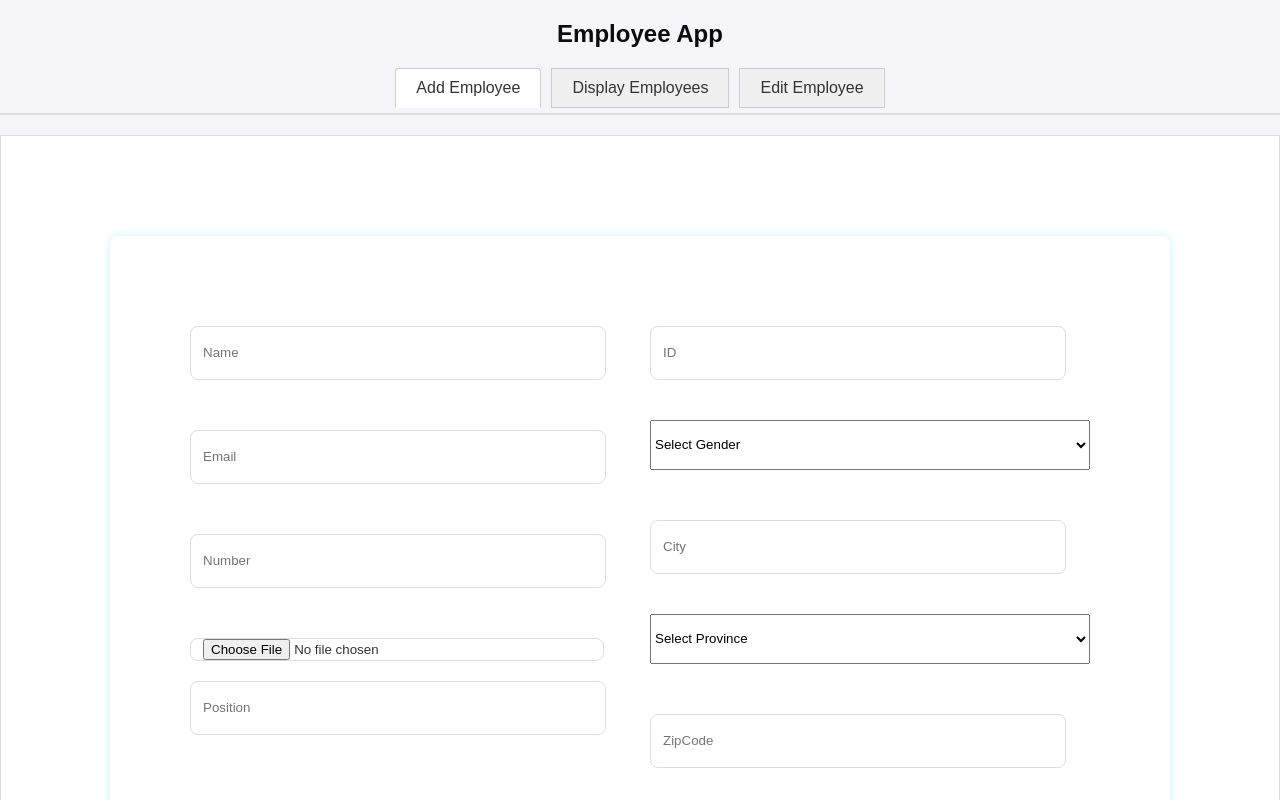
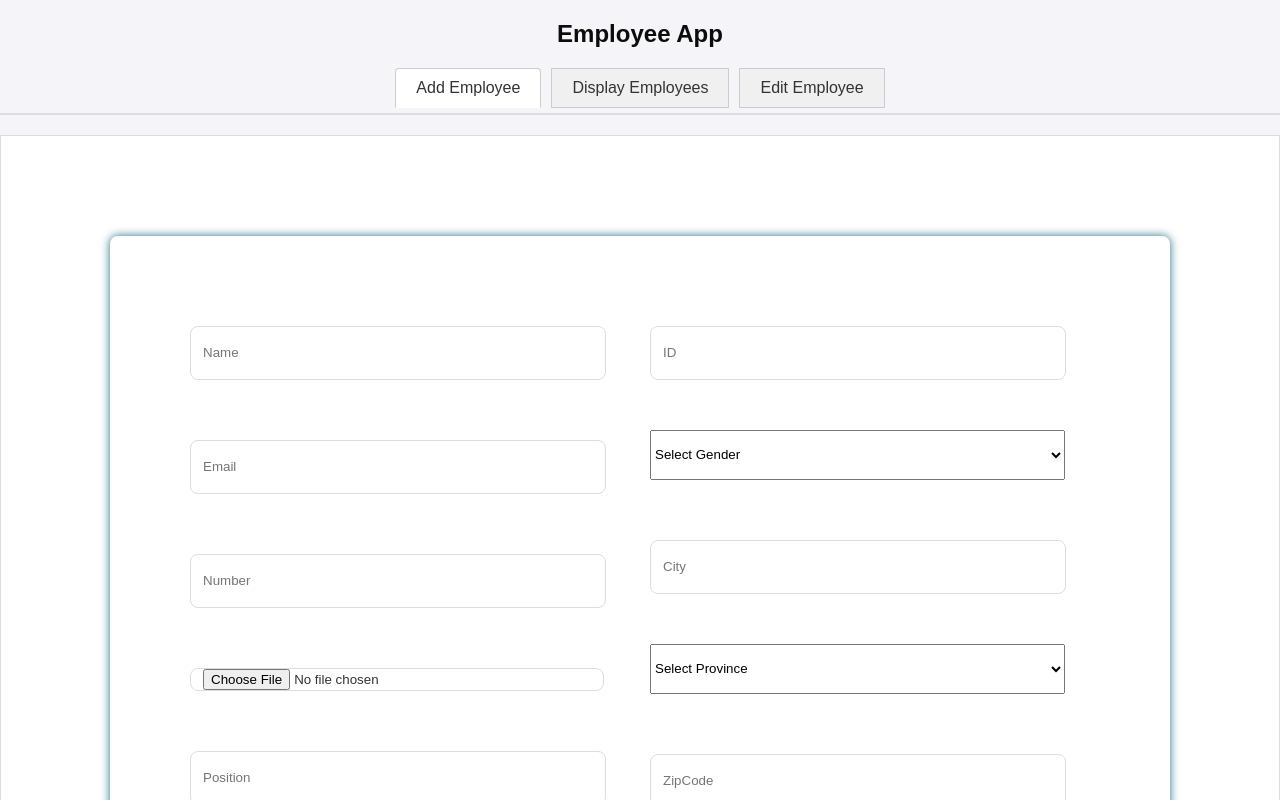
Before and after one commit to Llewellynhtml/employee-front, a React (Create React App) app: page / in a window 1280 px wide. Shown: the top 800 px of the page. Built offline with nearby package versions, Linux system fonts and the light colour scheme.

Commit message:
third repo

```diff
--- a/src/App.css
+++ b/src/App.css
@@ -166,7 +166,7 @@ table {
   width: 100%;
   margin-top: 20px;
   border-collapse: collapse;
-  box-shadow: 0 2px 8px rgba(0, 0, 0, 0.1);
+  box-shadow: 0 0 10px rgb(14, 26, 29);
 }
 
 th, td {
@@ -358,7 +358,7 @@ th {
 .column {
   flex: 1;
   padding: 20px;
-  box-shadow: 0 0 10px rgba(0, 0, 0, 0.1);
+  box-shadow: 0 0 10px rgba(42, 99, 128, 0.1);
   border-radius: 8px;
 }
 
@@ -395,7 +395,7 @@ th {
   grid-template-columns: repeat(auto-fit, minmax(300px, 1fr));
   gap: 20px;
   padding: 20px;
-  box-shadow: 0 0 10px rgba(2, 194, 243, 0.23);
+  box-shadow: 0 0 10px rgb(37, 114, 133);
   margin: 80px auto;
   max-width: 900px;
   background-color: #ffffff;
@@ -418,14 +418,14 @@ th {
 .input-image,
 .select-gender,
 .select-province {
-  width: 100%;
+  width: 415px;
   height: 50px;
-  margin-bottom: 40px;
+  margin-bottom: 50px;
 }
 
 .input-image {
   height: auto;
-  margin-bottom: 10px;
+  margin-bottom: 50px;
 }
 
 .image-preview {
```
